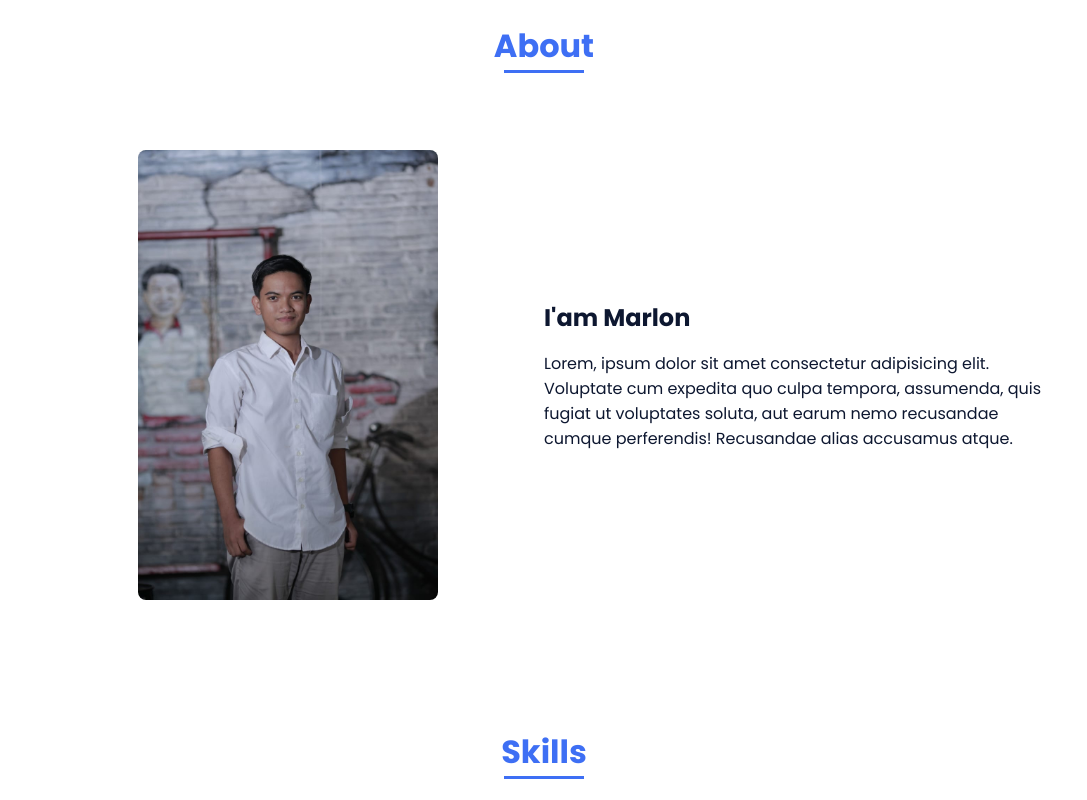
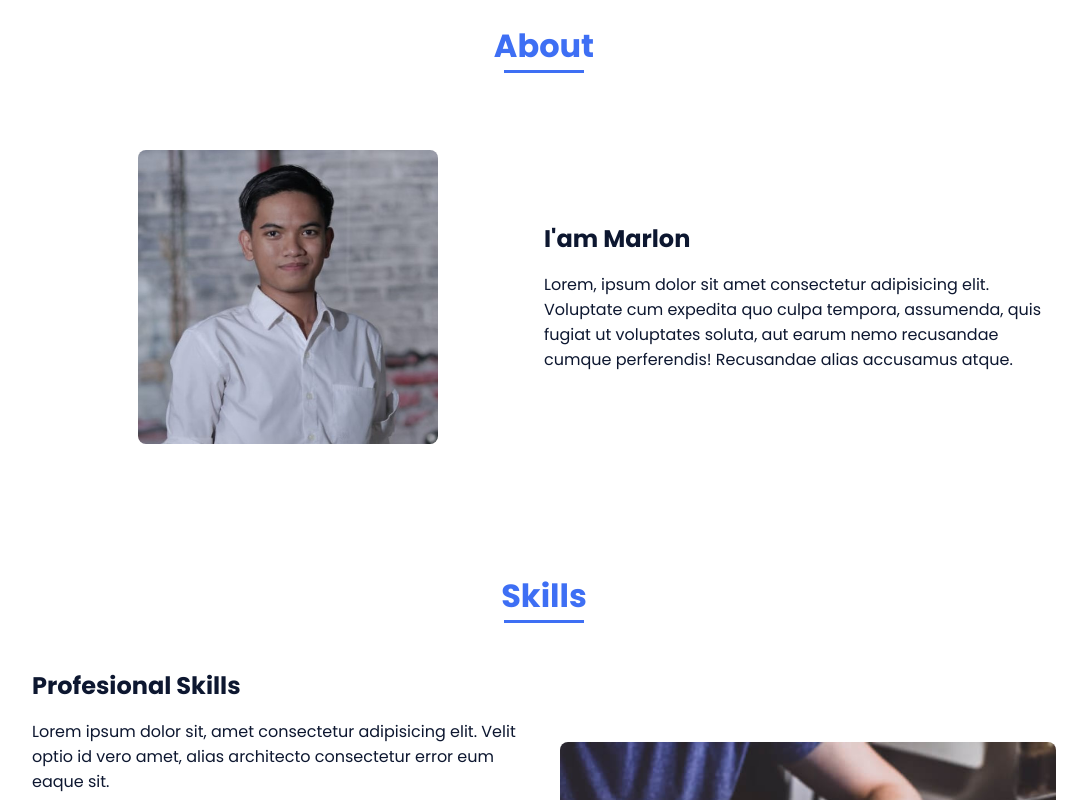
Before and after one commit to Alwizain/alwznalm.github.io, a plain HTML site: page index.html in a window 1280 px wide. Shown: the part 749-1549 px from the top of the page, without its empty margins (96-1183 px from the left). Drawn offline with nearby package versions, Linux system fonts and the light colour scheme.

Commit message:
quard commit

```diff
--- a/index.html
+++ b/index.html
@@ -69,7 +69,7 @@
 
                 <div class="about__container bd-grid">
                     <div class="about__img">
-                        <img src="assets/img/alwi.jpg" alt="">
+                        <img src="assets/img/alwiabout.jpg" alt="">
                     </div>
 
                     <div>
```
Also changed, not shown: assets/img/alwiabout.jpg (added).
